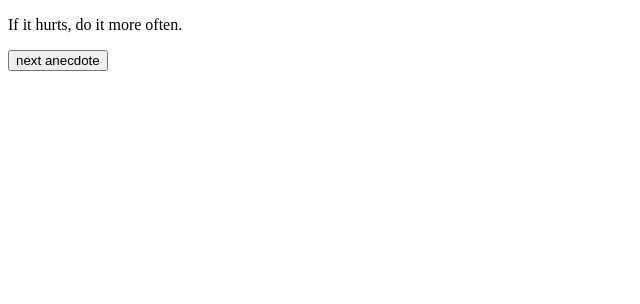
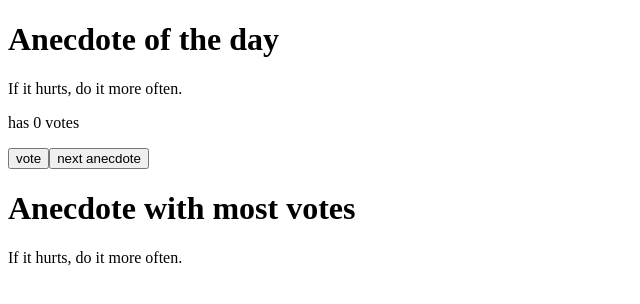
Before and after one commit to ProgSaleh/fullstackopen2022, a React (Create React App) app in the folder part1/: page / in a window 1280 px wide. Shown: the top 304 px of the page, without its empty margins (0-640 px from the left). Built offline with nearby package versions, Linux system fonts and the light colour scheme.

Commit message:
solve: 1.14*: anecdotes step3

```diff
--- a/part1/src/App.js
+++ b/part1/src/App.js
@@ -3,6 +3,8 @@ import { useState } from "react";
 const Button = ({ handleClick, text }) => (
   <button onClick={handleClick}>{text}</button>
 );
+
+const AnecdoteHead = ({ text }) => <h1>{text}</h1>;
 
 const App = () => {
   const anecdotes = [
@@ -16,17 +18,40 @@ const App = () => {
   ];
 
   const [selected, setSelected] = useState(0);
+  const [votes, setVotes] = useState([0, 0, 0, 0, 0, 0, 0]);
 
   const generateNum = () =>
     Number(String(Math.random() * anecdotes.length).substring(0, 1));
 
+  const handleVotes = () => {
+    const updatedStateArr = [...votes];
+    updatedStateArr[selected] += 1;
+    setVotes(updatedStateArr);
+  };
+
+  const votesMax = Math.max(...votes);
+  let voteWinner = "";
+
+  votes.forEach((v) => {
+    if (v === votesMax) {
+      voteWinner = anecdotes[votes.indexOf(v)];
+    }
+  });
+
   return (
     <div>
+      <AnecdoteHead text="Anecdote of the day" />
       <p>{anecdotes[selected]}</p>
+      <p>
+        has {votes[selected]} {votes[selected] === 1 ? "vote" : "votes"}
+      </p>
+      <Button handleClick={handleVotes} text="vote" />
       <Button
         handleClick={() => setSelected(generateNum)}
         text="next anecdote"
       />
+      <AnecdoteHead text="Anecdote with most votes" />
+      <p>{voteWinner}</p>
     </div>
   );
 };
```
